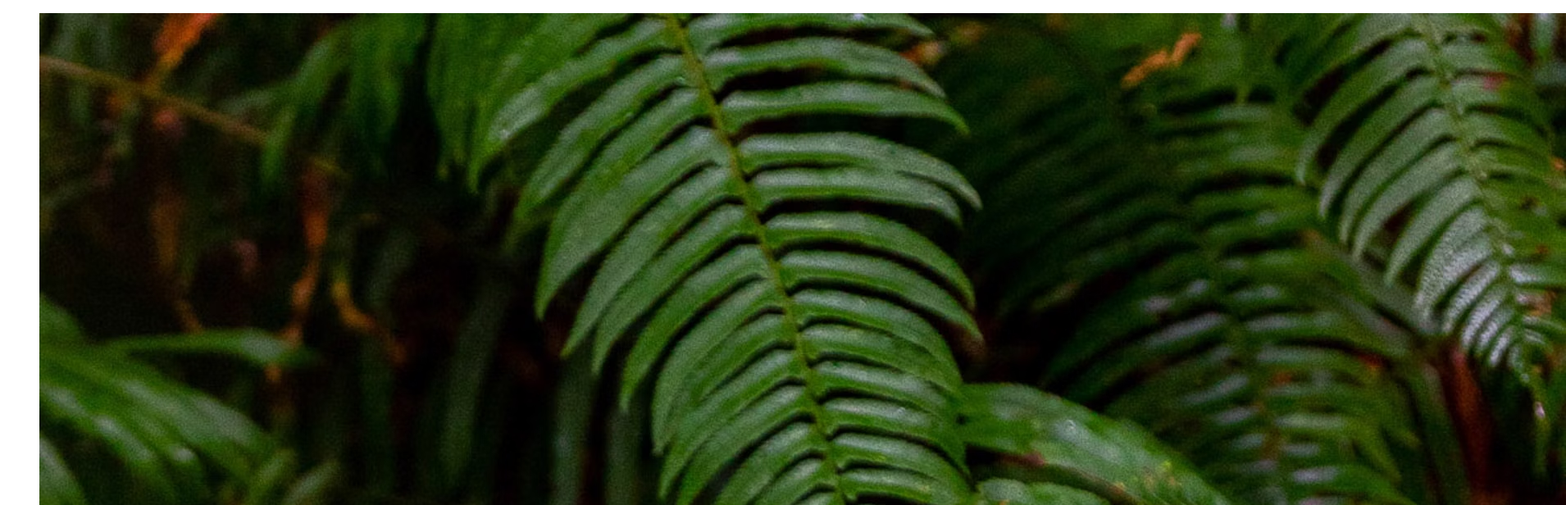
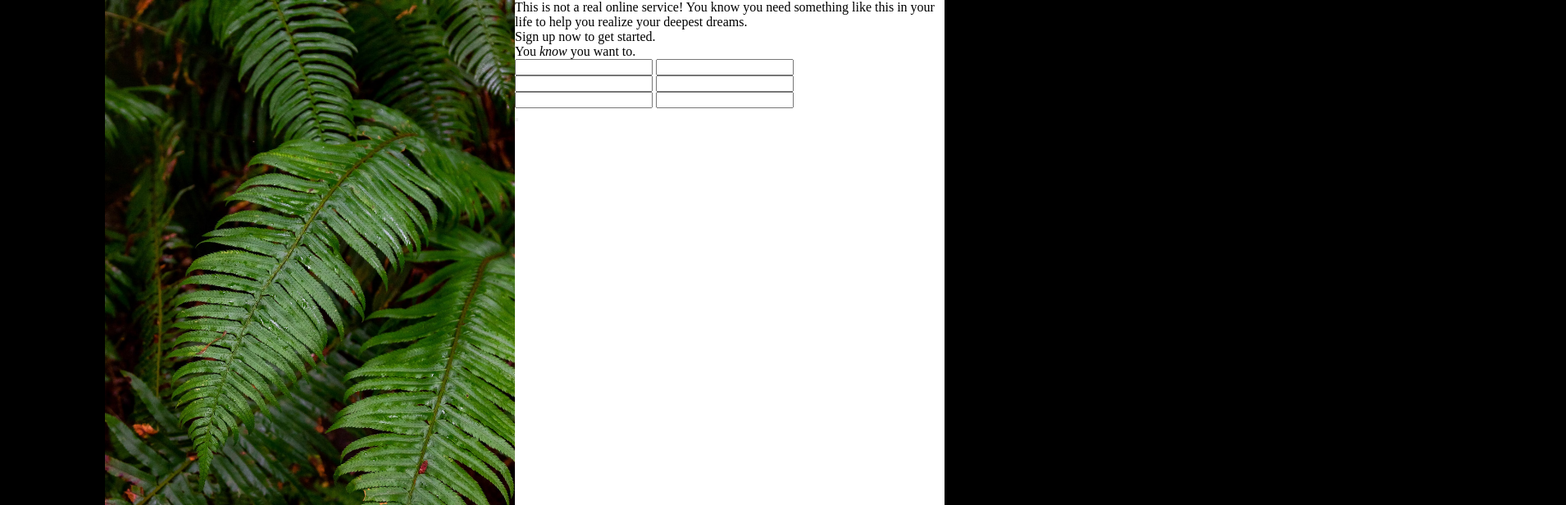
Before and after one commit to LoftyLettuce/odin-sign-up-form, a plain HTML site: page index.html in a window 1280 px wide. Shown: the top 616 px of the page at 82% size, 1910 px wide, since content can reach past the window. Drawn offline with Linux system fonts and the light colour scheme.

Commit message:
Add page layout

```diff
--- a/index.html
+++ b/index.html
@@ -7,16 +7,20 @@
   <link rel="stylesheet" href="styles.css">
 </head>
 <body>
+  <div class="page-layout">
+    <div class="img-layout">
       <figure>
-    <img src="logo-background.png" alt="some tropical trees">
+        <img src="logo-background.png" alt="some tropical trees" width="500px">
         <figcaption>Photo by <a href="https://unsplash.com/@haliewestphoto">Halie West</a>
           on <a href="https://unsplash.com/photos/green-leaf-plant-in-close-up-photography-25xggax4bSA">Unspash</a>
         </figcaption>
       </figure>
-  <div>
+      <div class="logo-positioning">
         <img src="odin-logo.png" alt="odin logo">
         <span>ODIN</span>
       </div>
+    </div>
+    <div class="form-layout">
       <p>
         This is not a real online service! You know you need something like this in your life to help you realize
         your deepest dreams.
@@ -45,5 +49,7 @@
       </form>
       <span></span>
       <a href=""></a>
+    </div>
+  </div>
 </body>
 </html>
--- a/styles.css
+++ b/styles.css
@@ -0,0 +1,25 @@
+/* reset */
+*
+{
+  margin: 0;
+  padding: 0;
+  font-family: inherit;
+  box-sizing: border-box;
+}
+form
+{
+  appearance: none;
+}
+/* style */
+body
+{
+  background-color: black;
+}
+.page-layout
+{
+  display: flex;
+  justify-content: center;
+  width: 80%;
+  margin: auto;
+  background-color: white;
+}
```
Lines whose indentation alone changed are shown as unchanged.
